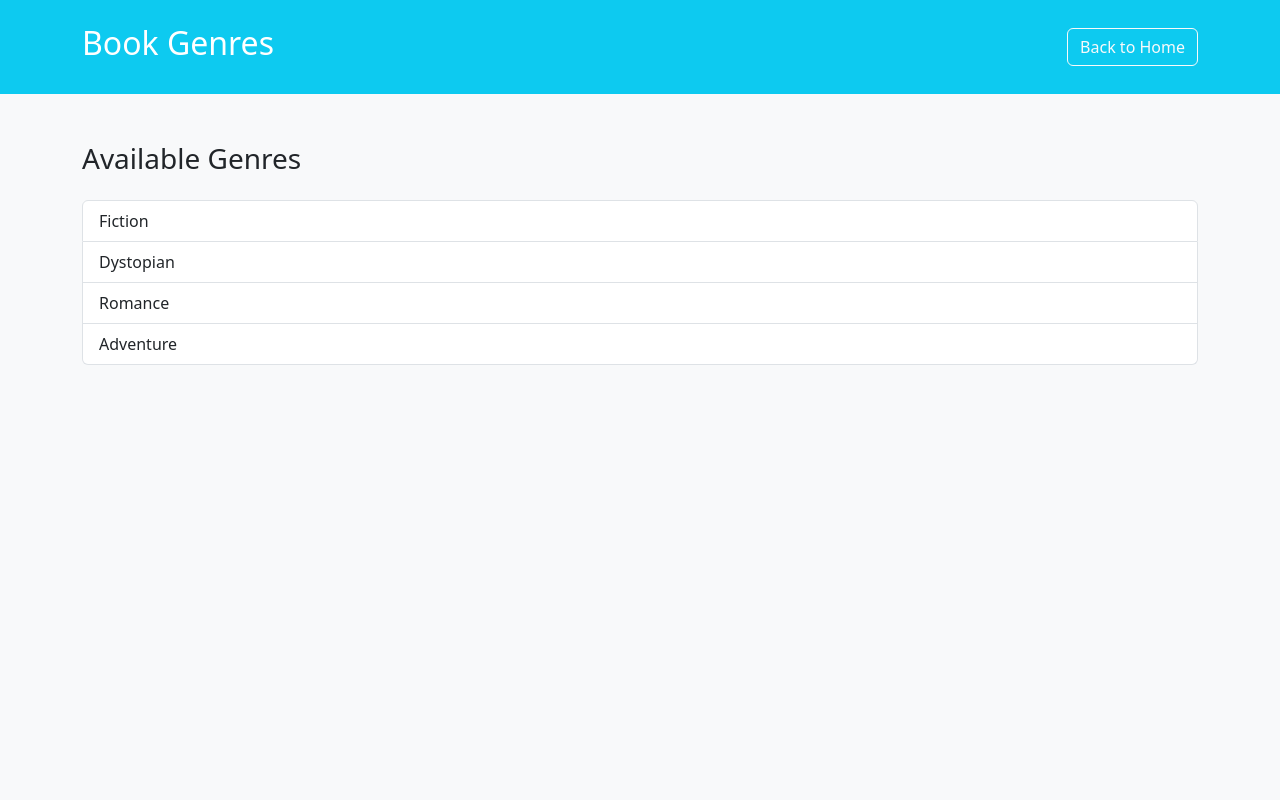
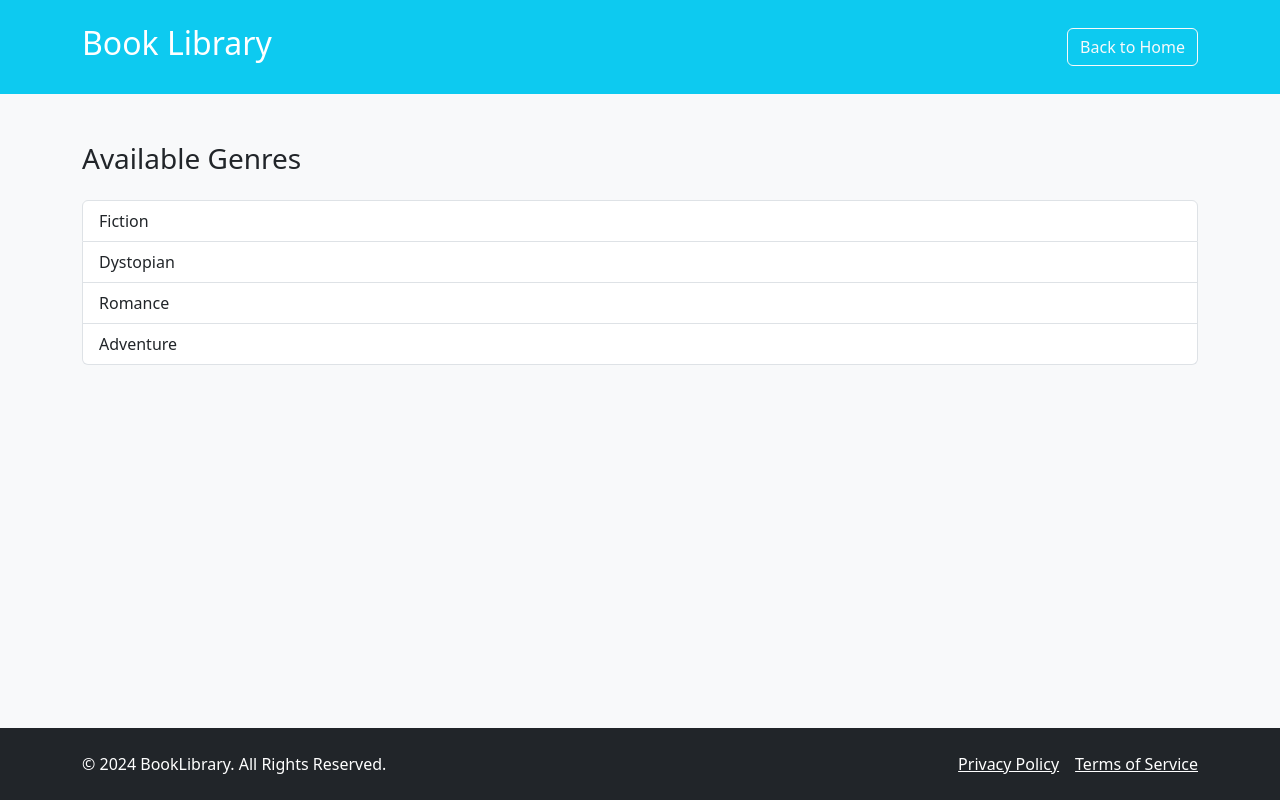
Before and after one commit to hamzasheraz/bookLibrary, a Next.js app: page /genres in a window 1280 px wide. Built offline with nearby package versions, Linux system fonts and the light colour scheme.

Commit message:
Footer fixed attached to bottom

```diff
--- a/components/layout/footer.js
+++ b/components/layout/footer.js
@@ -1,6 +1,6 @@
 const Footer = () => {
     return (
-        <footer className="bg-dark text-white text-center py-4">
+        <footer className="bg-dark text-white text-center py-4 mt-auto navbar fixed-bottom">
             <div className="container">
                 <p className="mb-0">&copy; {new Date().getFullYear()} BookLibrary. All Rights Reserved.</p>
                 <div>
@@ -9,7 +9,6 @@ const Footer = () => {
                 </div>
             </div>
         </footer>
-
     )
 }
 
--- a/components/layout/navbar.js
+++ b/components/layout/navbar.js
@@ -1,11 +1,11 @@
 import Navigation from './navigation';
 
-const Navbar = () => {
+const Navbar = ({route,name}) => {
   return (
     <header className="bg-info text-white py-4">
       <div className="container d-flex justify-content-between align-items-center">
         <h1 className="h2">Book Library</h1>
-        <Navigation route='genres' name='View Genres'/>
+        <Navigation route={route} name={name} />
       </div>
     </header>
   )
--- a/pages/genres/index.js
+++ b/pages/genres/index.js
@@ -1,17 +1,12 @@
 import { genres } from "@/helper";
 import Link from "next/link";
-import Navigation from "@/components/layout/navigation";
+import Navbar from "@/components/layout/navbar";
+import Footer from "@/components/layout/footer";
 
 const Genres = () => {
     return (
         <div className="min-vh-100 bg-light">
-          <header className="bg-info text-white py-4">
-            <div className="container d-flex justify-content-between align-items-center">
-              <h1 className="h2">Book Genres</h1>
-              <Navigation route='' name='Back to Home'/>
-            </div>
-          </header>
-
+            <Navbar route='' name='Back to Home' />
             <main className="container my-5">
                 <h2 className="h3 mb-4">Available Genres</h2>
                 <div className="list-group">
@@ -22,6 +17,7 @@ const Genres = () => {
                     ))}
                 </div>
             </main>
+            <Footer />
         </div>
     );
 }
--- a/pages/index.js
+++ b/pages/index.js
@@ -6,7 +6,7 @@ import Footer from "@/components/layout/footer";
 export default function Home() {
   return (
     <div className="min-vh-100 bg-light">
-      <Navbar />
+      <Navbar route='/genres' name='View Genres' />
       <main className="container my-5">
         <h2 className="h3 mb-4">Featured Books</h2>
         <div className="row">
@@ -17,7 +17,7 @@ export default function Home() {
           })}
         </div>
       </main>
-      <Footer/>
+      <Footer />
     </div>
   );
 }
```
Lines whose indentation alone changed are shown as unchanged.
